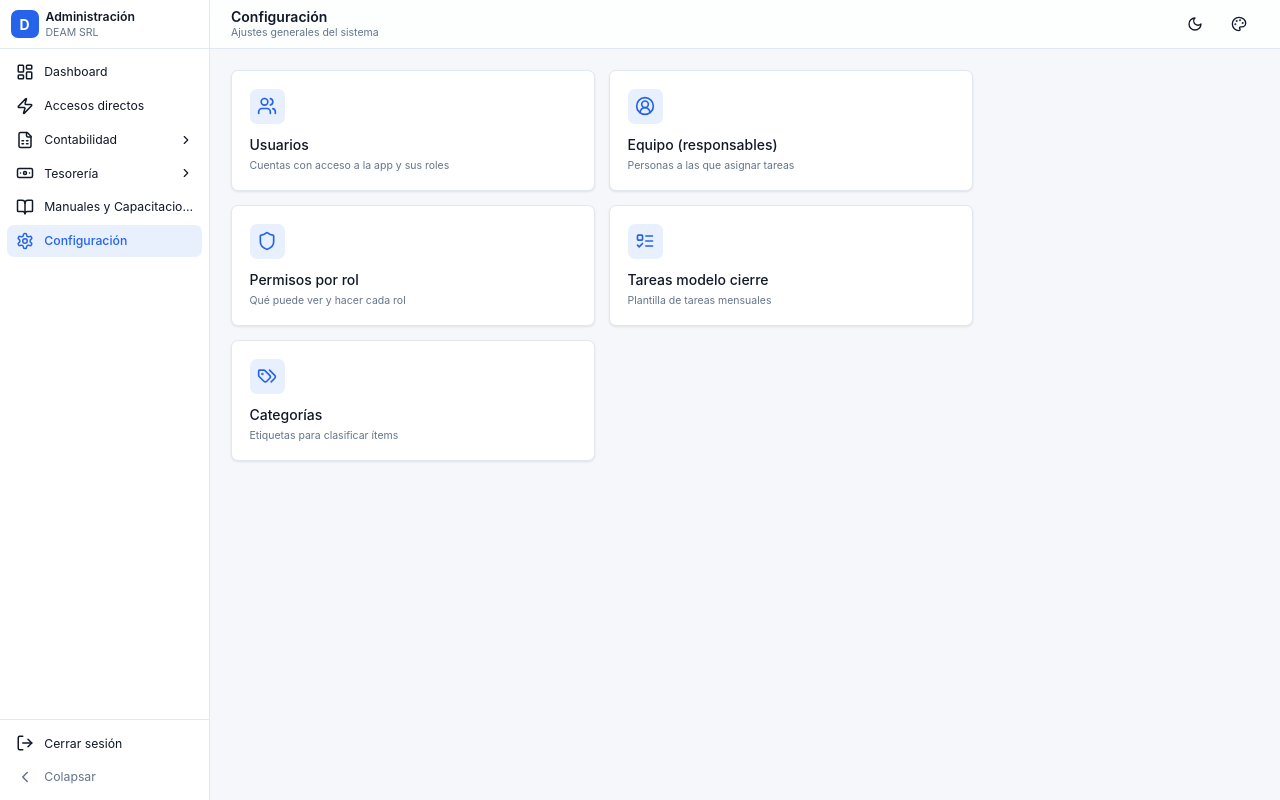
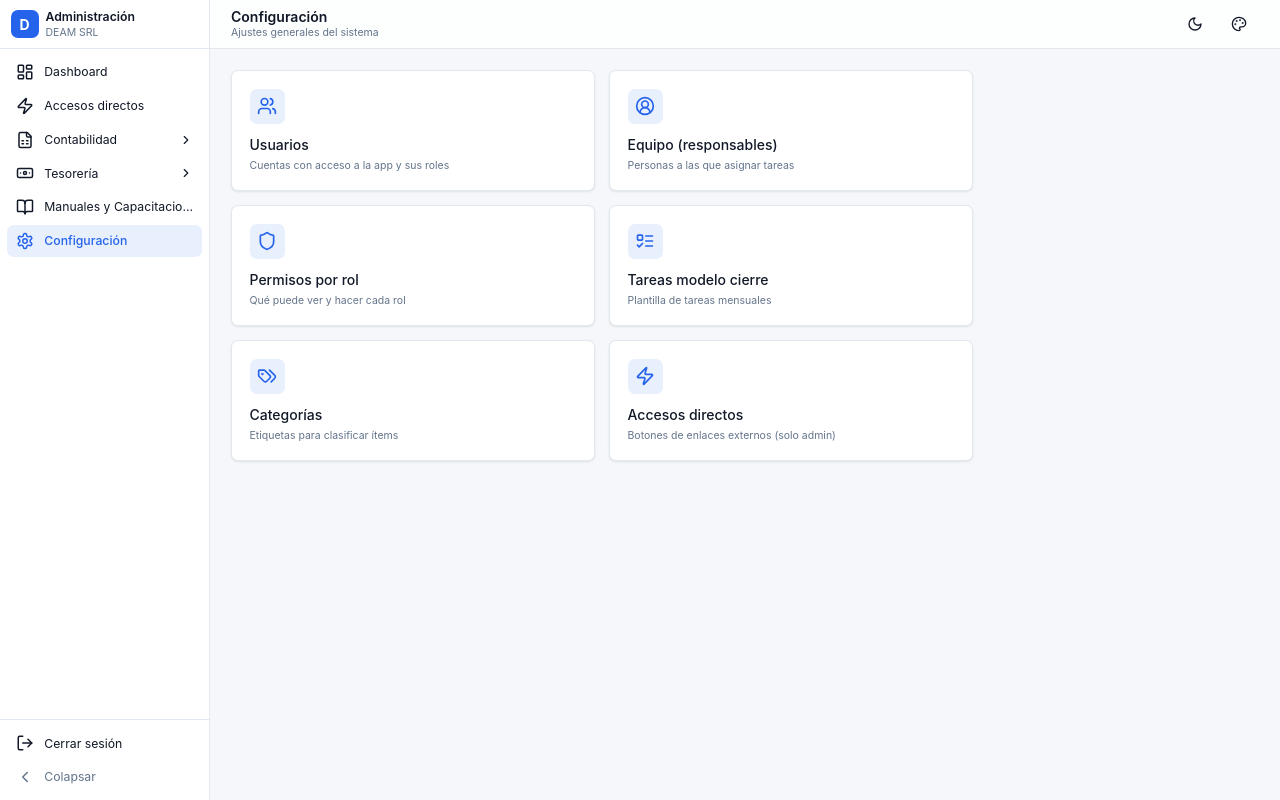
Before and after one commit to alejandrogomez-code/Administraci-n---DEAM, a Next.js app: page /configuracion in a window 1280 px wide. Built offline with nearby package versions, Linux system fonts and the light colour scheme.

Commit message:
Update page.tsx

```diff
--- a/src/app/configuracion/page.tsx
+++ b/src/app/configuracion/page.tsx
@@ -1,14 +1,15 @@
 import Link from 'next/link';
-import { ListTodo, Shield, Tags, Users, UserCircle2 } from 'lucide-react';
+import { ListTodo, Shield, Tags, Users, UserCircle2, Zap } from 'lucide-react';
 import AppShell from '@/components/AppShell';
 import TopBar from '@/components/TopBar';
 
 const items = [
-  { href: '/configuracion/usuarios',      label: 'Usuarios',             desc: 'Cuentas con acceso a la app y sus roles', icon: Users },
-  { href: '/configuracion/equipo',        label: 'Equipo (responsables)', desc: 'Personas a las que asignar tareas',     icon: UserCircle2 },
-  { href: '/configuracion/permisos',      label: 'Permisos por rol',     desc: 'Qué puede ver y hacer cada rol',          icon: Shield },
-  { href: '/configuracion/tareas-modelo', label: 'Tareas modelo cierre', desc: 'Plantilla de tareas mensuales',           icon: ListTodo },
-  { href: '/configuracion/categorias',    label: 'Categorías',           desc: 'Etiquetas para clasificar ítems',         icon: Tags },
+  { href: '/configuracion/usuarios',          label: 'Usuarios',              desc: 'Cuentas con acceso a la app y sus roles', icon: Users },
+  { href: '/configuracion/equipo',            label: 'Equipo (responsables)', desc: 'Personas a las que asignar tareas',       icon: UserCircle2 },
+  { href: '/configuracion/permisos',          label: 'Permisos por rol',      desc: 'Qué puede ver y hacer cada rol',          icon: Shield },
+  { href: '/configuracion/tareas-modelo',     label: 'Tareas modelo cierre',  desc: 'Plantilla de tareas mensuales',           icon: ListTodo },
+  { href: '/configuracion/categorias',        label: 'Categorías',            desc: 'Etiquetas para clasificar ítems',         icon: Tags },
+  { href: '/configuracion/accesos-directos',  label: 'Accesos directos',      desc: 'Botones de enlaces externos (solo admin)', icon: Zap },
 ];
 
 export default function ConfigPage() {
```
